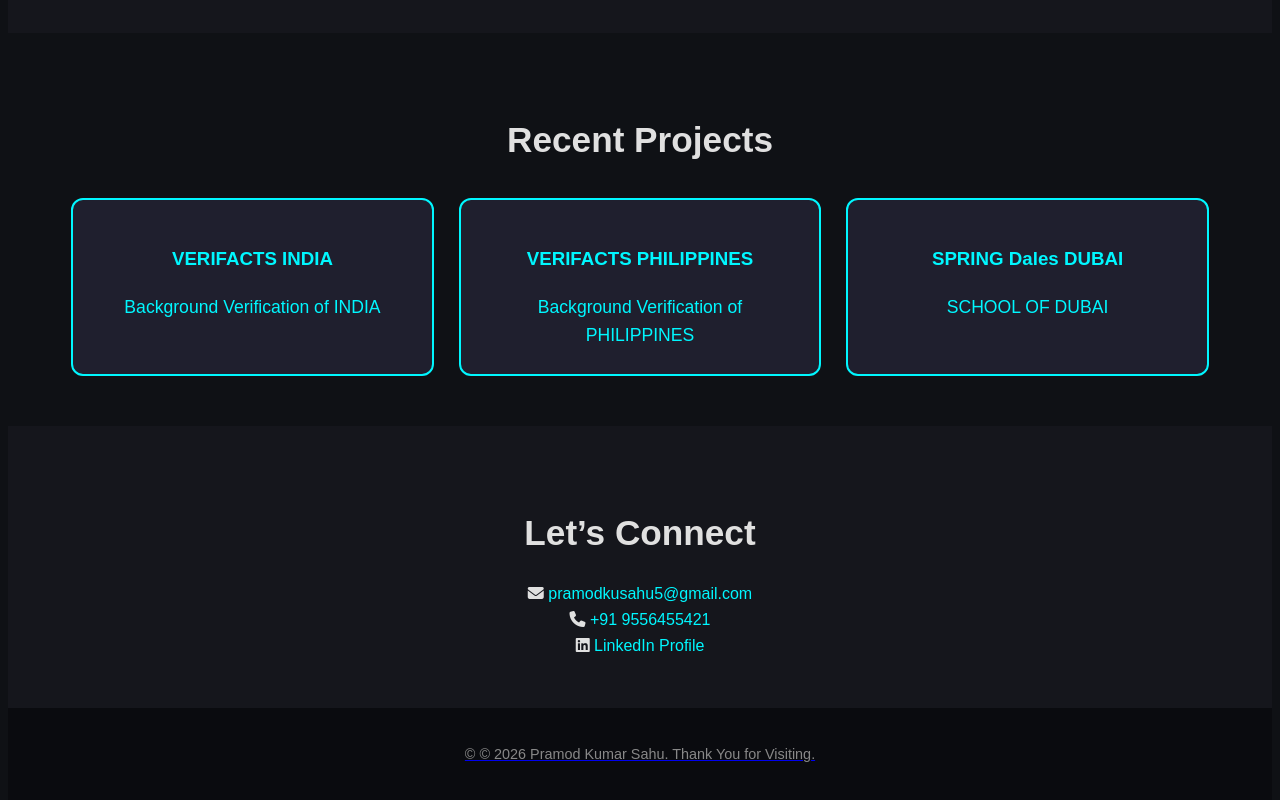
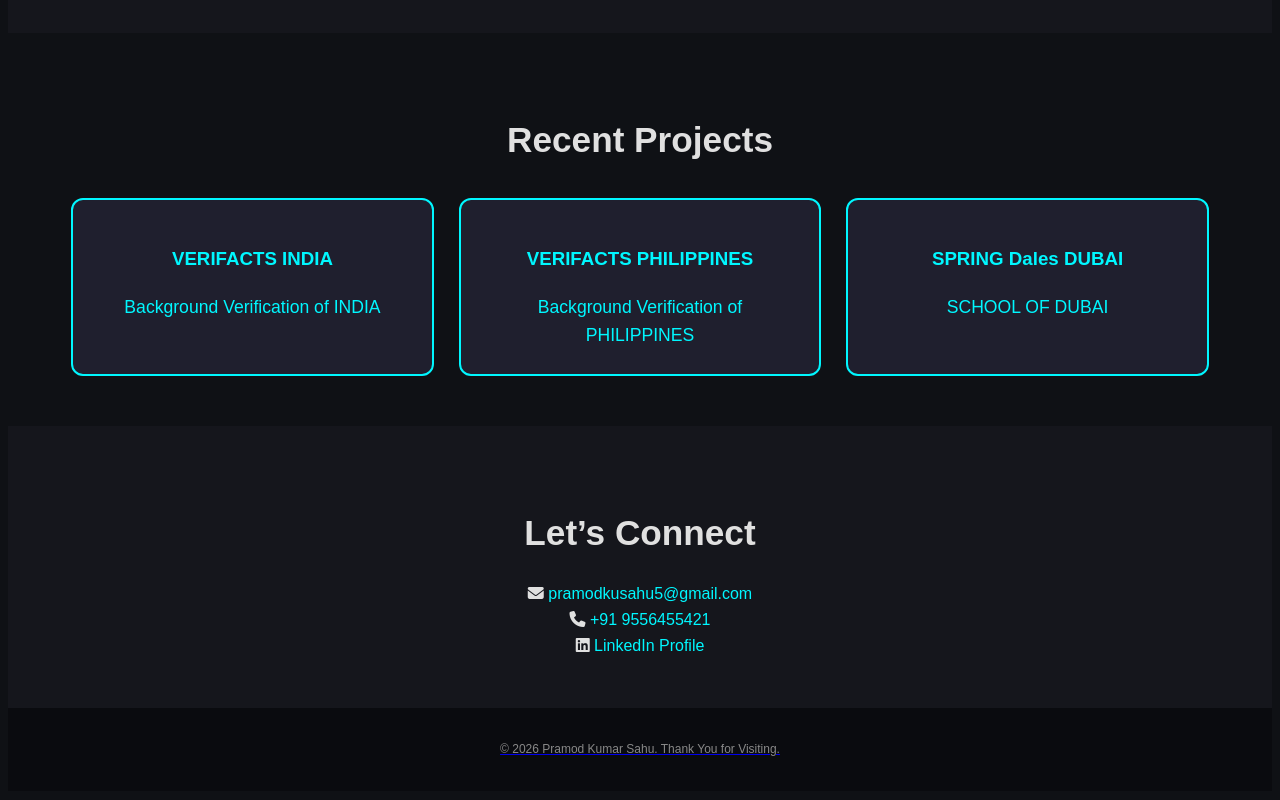
Before and after one commit to pramodsahu5/portfolio, a plain HTML site: page index.html in a window 1280 px wide. Shown: the part 1372-2172 px from the top of the page. Drawn offline with Linux system fonts and the light colour scheme.

Commit message:
Update index.html

```diff
--- a/index.html
+++ b/index.html
@@ -136,7 +136,7 @@ footer {
     padding: 20px;
     text-align: center;
     color: #888;
-    font-size: 0.9em;
+    font-size: 12px;
 }
 
 .contact {
@@ -224,7 +224,7 @@ footer {
         </div>
     </section>
     <footer>
-        <p>&copy; © 2026 Pramod Kumar Sahu. Thank You for Visiting.</p>
+        <p>&copy; 2026 Pramod Kumar Sahu. Thank You for Visiting.</p>
     </footer>
 </body>
 </html>
```
